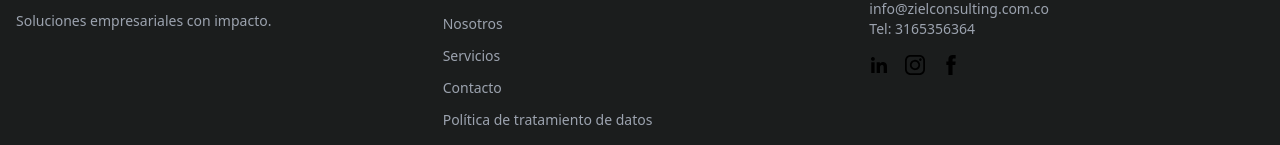
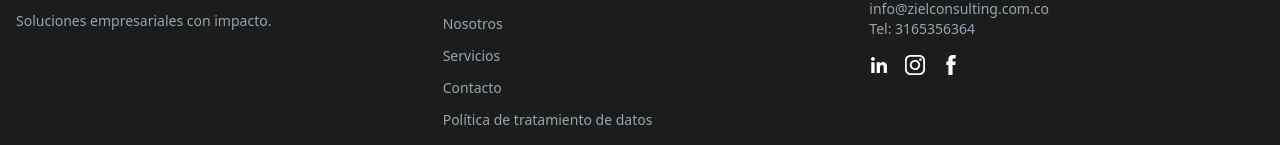
Before and after one commit to juliiancho/Zielconsulting.com.co, a React (Create React App) app: page / in a window 1280 px wide. Shown: the part 3695-3840 px from the top of the page. Built offline with nearby package versions, Linux system fonts and the light colour scheme.

Commit message:
Update Footer.js

```diff
--- a/src/components/Footer.js
+++ b/src/components/Footer.js
@@ -84,21 +84,21 @@ export default function Footer({ navigateTo }) {
               target="_blank"
               rel="noopener noreferrer"
             >
-              <img src={linkedinLogo} alt="LinkedIn" className="w-5 h-5" />
+              <img src={linkedinLogo} alt="LinkedIn" className="w-5 h-5 filter invert" />
             </a>
             <a
               href="https://www.instagram.com/zielconsulting"
               target="_blank"
               rel="noopener noreferrer"
             >
-              <img src={instagramLogo} alt="Instagram" className="w-5 h-5" />
+              <img src={instagramLogo} alt="Instagram" className="w-5 h-5 filter invert" />
             </a>
             <a
               href="https://www.facebook.com/zielconsulting"
               target="_blank"
               rel="noopener noreferrer"
             >
-              <img src={facebookLogo} alt="Facebook" className="w-5 h-5" />
+              <img src={facebookLogo} alt="Facebook" className="w-5 h-5 filter invert" />
             </a>
           </div>
         </div>
```
